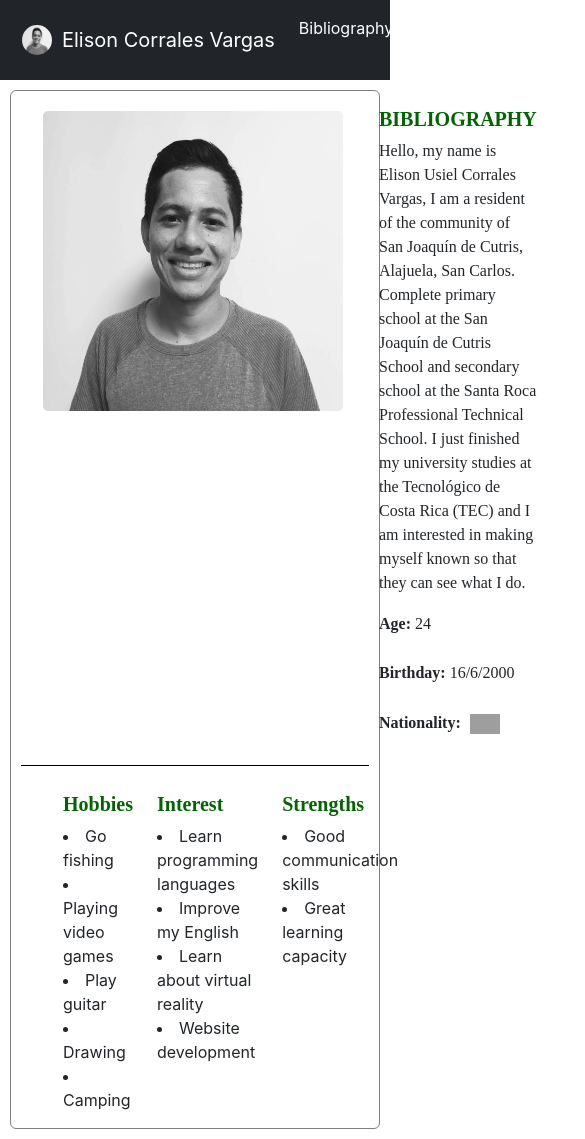
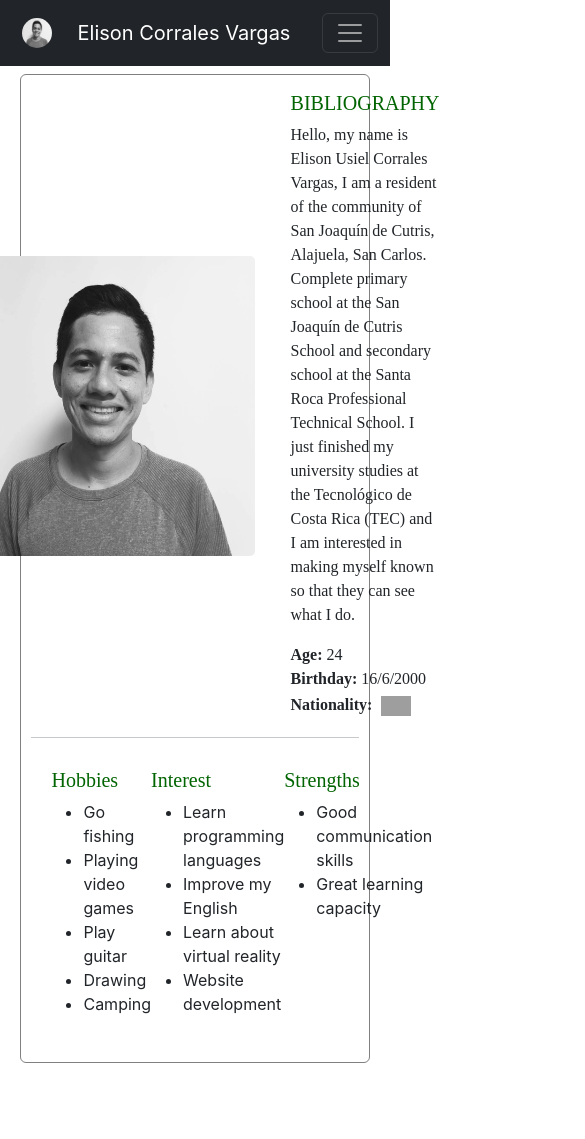
Before and after one commit to elicv/portfolio, a React (Create React App) app: page / in a window 390 px wide. Shown: the top 1139 px of the page, 585 px wide, since content can reach past the window. After the commit the page ends 1072 px from the top, so only its background shows below. Built offline with nearby package versions, Linux system fonts and the light colour scheme; grey boxes are pictures that could not be loaded; the HTML template or start-up script is replaced by a standard one.

Commit message:
Fix Responsive

```diff
--- a/src/App.js
+++ b/src/App.js
@@ -22,7 +22,7 @@ function App() {
         { activeTab === 'Skills' && <Skills />}
         { activeTab === 'Projects' && <Projects />}
         { activeTab === 'Education' && <Education />}
-        { activeTab === 'Experiencie' && <Experiencie />}
+        { activeTab === 'Work Experience' && <Experiencie />}
         { activeTab === 'Contact' && <Contact />}
     </div>
   );
--- a/src/Components/Bibliography.jsx
+++ b/src/Components/Bibliography.jsx
@@ -6,99 +6,67 @@ import img from '../Assets/PerfilPhoto.jpg';
 
 export default function Bibliography() {
   return (
-    <div style={{ background: '', height: '91vh' }}>
-      <Container style={{ background: '', display: 'flex', alignItems: 'center', justifyContent: 'center', padding: '10px' }} >
-        <Card style={{ width: '70rem', border: 'solid 1px', borderColor: 'gray' }}>
-          <Container style={{ display: 'flex', margin: '' }}>
+    <div style={{ margin: '1vh', background: '', minHeight: '100vh', display: '', alignItems: 'center', justifyContent: 'center' }}>
+      <Container>
+        <Card style={{ border: 'solid 1px', borderColor: 'gray' }}>
+          <Container style={{ display: 'flex', flexDirection: 'row', alignItems: 'center', justifyContent: 'center' }}>
             <Card.Img variant="" src={img} style={{ width: '300px', height: '300px', margin: '20px' }} />
             <Card.Body>
-              <Card.Title style={{ color: 'darkgreen', fontFamily: 'cursive' }}> <strong>BIBLIOGRAPHY </strong></Card.Title>
-              <Card.Text>
-                <p style={{ fontFamily: 'cursive' }}>Hello, my name is Elison Usiel Corrales Vargas, I am a resident of the community of San Joaquín de Cutris,
+              <Card.Title style={{ color: 'darkgreen', fontFamily: 'cursive' }}>BIBLIOGRAPHY</Card.Title>
+              <Card.Text style={{ fontFamily: 'cursive' }}>
+                Hello, my name is Elison Usiel Corrales Vargas, I am a resident of the community of San Joaquín de Cutris,
                 Alajuela, San Carlos. Complete primary school at the San Joaquín de Cutris School and secondary school at the
                 Santa Roca Professional Technical School. I just finished my university studies at the Tecnológico
-                  de Costa Rica (TEC) and I am interested in making myself known so that they can see what I do.</p>
+                de Costa Rica (TEC) and I am interested in making myself known so that they can see what I do.
               </Card.Text>
-              <Card.Text>
-                <h7 style={{ fontFamily: 'cursive' }} > <strong> Age: </strong> 24  </h7>
-                <br></br>
-                <br></br>
-                <h7 style={{ fontFamily: 'cursive' }} > <strong>Birthday:  </strong>16/6/2000  </h7>
-                <br></br>
-                <br></br>
-                <h7 style={{ fontFamily: 'cursive' }} > <strong>Nationality: </strong><img
+              <Card.Text style={{ fontFamily: 'cursive' }}>
+                <strong>Age:</strong> 24<br />
+                <strong>Birthday:</strong> 16/6/2000<br />
+                <strong>Nationality:</strong> <img
                   src='https://upload.wikimedia.org/wikipedia/commons/thumb/f/f2/Flag_of_Costa_Rica.svg/1920px-Flag_of_Costa_Rica.svg.png'
-                  alt="Imagen de perfil"
-                  style={{ width: '30px', height: '20px', borderRadius: '', margin: '5px' }} // Estilo para la imagen de perfil
-                /></h7>
+                  alt="Costa Rica Flag"
+                  style={{ width: '30px', height: '20px', margin: '5px' }}
+                />
               </Card.Text>
-
             </Card.Body>
           </Container>
-          <div style={{ height: '1px', background: 'black', margin: '10px' }}>  </div>
-          <Container>
-            <Card.Body>
-              <Container style={{ display: 'flex' }}>
-                <Container>
-                  <Card.Title style={{ color: 'darkgreen', fontFamily: 'cursive' }}> <strong> Hobbies</strong></Card.Title>
+          <hr style={{ margin: '0 10px' }} />
+          <Container style={{ display: 'flex', justifyContent: 'space-between', padding: '30px' }}>
+            <div>
+              <Card.Title style={{ color: 'darkgreen', fontFamily: 'cursive'}}>Hobbies</Card.Title>
               <Card.Text>
-                    <li>
-                      Go fishing
-                    </li>
-                    <li>
-                      Playing video games
-                    </li>
-                    <li>
-                      Play guitar
-                    </li>
-                    <li>
-                      Drawing
-                    </li>
-                    <li>
-                      Camping
-                    </li>
+                <ul>
+                  <li>Go fishing</li>
+                  <li>Playing video games</li>
+                  <li>Play guitar</li>
+                  <li>Drawing</li>
+                  <li>Camping</li>
+                </ul>
               </Card.Text>
-                </Container>
-                <Container>
-                  <Card.Title style={{ color: 'darkgreen', fontFamily: 'cursive' }}> <strong> Interest</strong></Card.Title>
+            </div>
+            <div>
+              <Card.Title style={{ color: 'darkgreen', fontFamily: 'cursive' }}>Interest</Card.Title>
               <Card.Text>
-                    <li>
-                    Learn programming languages
-                    </li>
-                    <li>
-                     Improve my English
-                    </li>
-                    <li>
-                    Learn about virtual reality
-                    </li>
-                    <li>
-                    Website development
-                    </li>
-
+                <ul>
+                  <li>Learn programming languages</li>
+                  <li>Improve my English</li>
+                  <li>Learn about virtual reality</li>
+                  <li>Website development</li>
+                </ul>
               </Card.Text>
-                </Container>
-
-                <Container>
-                  <Card.Title style={{ color: 'darkgreen', fontFamily: 'cursive' }}> <strong> Strengths</strong></Card.Title>
+            </div>
+            <div>
+              <Card.Title style={{ color: 'darkgreen', fontFamily: 'cursive' }}>Strengths</Card.Title>
               <Card.Text>
-                    <li>
-                    Good communication skills
-                    </li>
-                    <li>
-                    Great learning capacity
-                    </li>
+                <ul>
+                  <li>Good communication skills</li>
+                  <li>Great learning capacity</li>
+                </ul>
               </Card.Text>
-                </Container>
-
-              </Container>
-
-
-
-            </Card.Body>
-
+            </div>
           </Container>
         </Card>
       </Container>
     </div>
-  )
+  );
 }
--- a/src/Header/Header.jsx
+++ b/src/Header/Header.jsx
@@ -7,9 +7,9 @@ import Form from 'react-bootstrap/Form';
 import Button from 'react-bootstrap/Button';
 import img from '../Assets/PerfilPhoto.jpg';
 
-export default function Header( { activeTab, onTabChange }) {
+export default function Header({ activeTab, onTabChange }) {
     return (
-        <Navbar bg="dark" variant="dark">
+        <Navbar collapseOnSelect expand="lg" bg="dark" variant="dark">
             <Container>
                 <img
                     src={img}
@@ -19,6 +19,8 @@ export default function Header( { activeTab, onTabChange }) {
                 <Navbar.Brand href="">
                     Elison Corrales Vargas
                 </Navbar.Brand>
+                <Navbar.Toggle aria-controls="responsive-navbar-nav" />
+                <Navbar.Collapse id="responsive-navbar-nav">
                     <Nav className="me-auto">
                         <Nav.Link onClick={() => onTabChange('Bibliography')} active={activeTab === 'Bibliography'}>
                             Bibliography
@@ -32,7 +34,7 @@ export default function Header( { activeTab, onTabChange }) {
                         <Nav.Link onClick={() => onTabChange('Education')} active={activeTab === 'Education'}>
                             Education
                         </Nav.Link>
-              <Nav.Link onClick={() => onTabChange('Experience')} active={activeTab === 'Experience'}>
+                        <Nav.Link onClick={() => onTabChange('Work Experience')} active={activeTab === 'Work Experience'}>
                             Work Experience
                         </Nav.Link>
                         <Nav.Link onClick={() => onTabChange('Contact')} active={activeTab === 'Contact'}>
@@ -43,6 +45,7 @@ export default function Header( { activeTab, onTabChange }) {
                         <Form.Control type="search" placeholder="Search" className="me-2" aria-label="Search" />
                         <Button variant="outline-success"> Search </Button>
                     </Form>
+                </Navbar.Collapse>
             </Container>
         </Navbar>
     );
```
Lines whose indentation alone changed are shown as unchanged.
